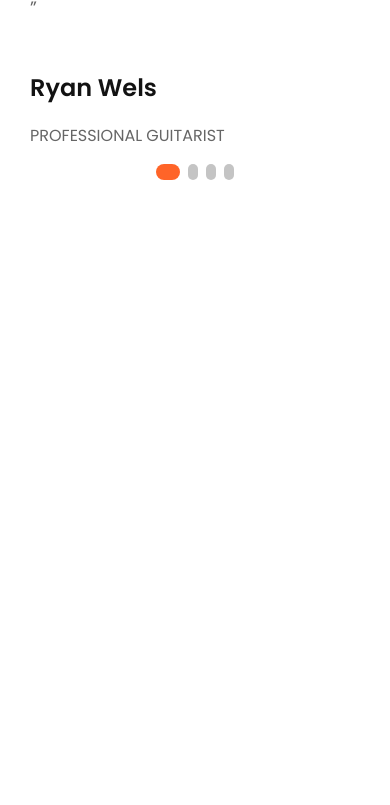
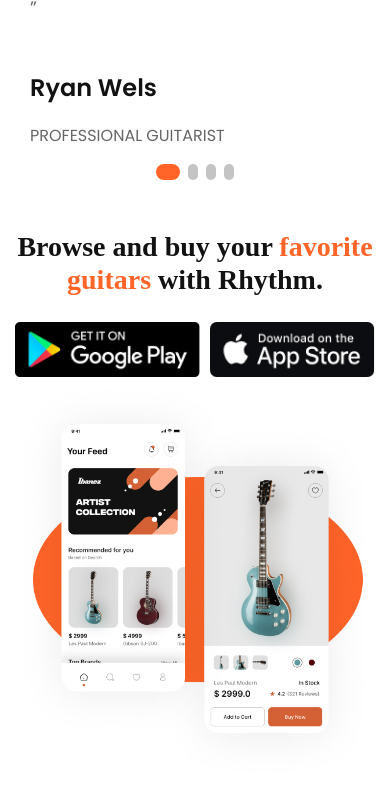
Before and after one commit to smaltsev-v/Rhythm-tutorial-, a plain HTML site: page index.html in a window 390 px wide. Shown: the part 6625-7430 px from the top of the page. Before the commit the page ends 6855 px from the top, so only its background shows below. Drawn offline with nearby package versions, Linux system fonts and the light colour scheme.

Commit message:
add block favorite
добавил блок favorite с адоптивной вёрсткой

```diff
--- a/css/style.css
+++ b/css/style.css
@@ -116,6 +116,8 @@ li {
 .page__why {}
 
 .page__reviews {}
+
+.page__favorite {}
 
 /* -------container-------------- */
 [class*="__container"] {
@@ -1016,3 +1018,102 @@ li {
   }
 
 }
+
+/* -------favorite------ */
+
+
+.favorite {
+  padding-bottom: 120px;
+}
+
+.favorite__container {
+  display: flex;
+  text-align: center;
+}
+
+.favorite__body {
+  padding-right: 20px;
+  flex: 0 1 50%;
+}
+
+.favorite__title {
+  text-align: left;
+  font-size: 48px;
+  line-height: 1.2;
+
+
+}
+
+.favorite__title:not(:last-child) {
+  margin-bottom: 60px;
+}
+
+.favorite__apps {}
+
+.apps-favorite {
+  display: flex;
+  gap: 25px;
+}
+
+.apps__fovorite__item img {
+  max-width: 100%;
+}
+
+.favorite__images {
+  flex: 0 1 50%;
+  text-align: center;
+}
+
+.favorite__images img {
+  max-width: 100%;
+}
+
+@media (max-width: 1092px) {
+  .favorite {
+    padding-bottom: 80px;
+  }
+}
+
+@media (max-width: 767.98px) {
+  .favorite {
+    padding-bottom: 40px;
+  }
+
+  .favorite__container {
+    flex-direction: column;
+  }
+
+  .favorite__title {
+    font-size: 38px;
+    text-align: center;
+  }
+
+  .favorite__title:not(:last-child) {
+    margin-bottom: 25px;
+  }
+}
+
+@media (max-width: 479.98px) {
+  .favorite {
+    padding-bottom: 20px;
+  }
+
+  .favorite__title {
+    font-size: 28px;
+    text-align: center;
+  }
+
+  .favorite__images {
+    align-items: center;
+
+  }
+
+  .favorite__body {
+    padding-right: 0;
+  }
+
+  .apps-favorite {
+
+    gap: 10px;
+  }
+}
--- a/index.html
+++ b/index.html
@@ -352,6 +352,26 @@
             </div>
           </div>
         </section>
+        <section class="page__favorite favorite">
+          <div class="favorite__container">
+            <div class="favorite__body">
+              <h2 class="favorite__title title">
+                Browse and buy your <span>favorite guitars</span> with Rhythm.
+              </h2>
+              <div class="favorite__apps apps-favorite">
+                <a href="" class="apps__fovorite__item">
+                  <img src="img/favorite/google.jpg" alt="Google apps" />
+                </a>
+                <a href="" class="apps__fovorite__item">
+                  <img src="img/favorite/apple.jpg" alt="Apple apps" />
+                </a>
+              </div>
+            </div>
+            <div class="favorite__images">
+              <img src="img/favorite/image.jpg" alt="Image" />
+            </div>
+          </div>
+        </section>
       </main>
       <footer class="footer"></footer>
     </div>
```
